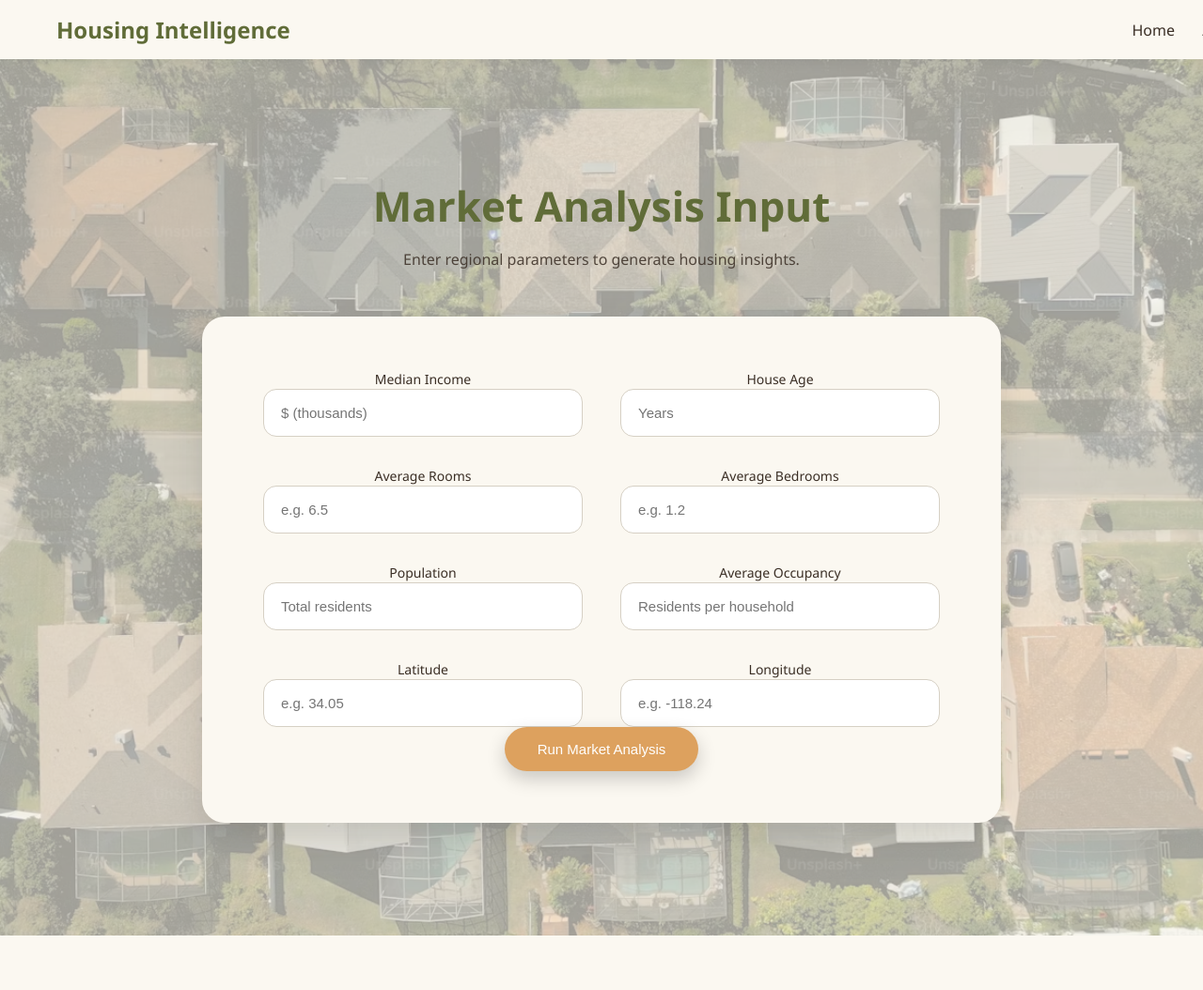
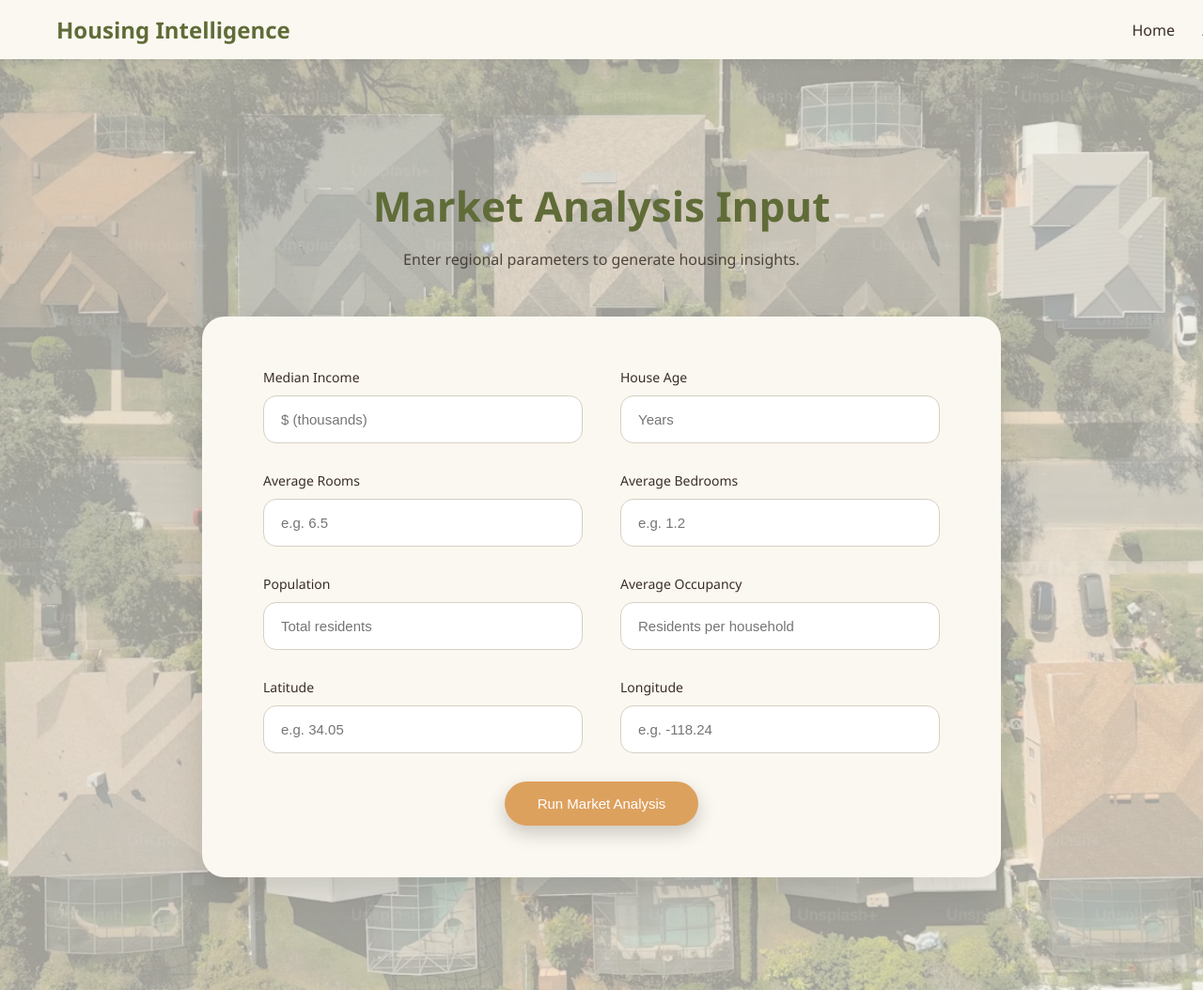
Before and after one commit to mrs3nsation/housing-intelligence-ML, a Flask app: page /analysis in a window 1280 px wide. Shown: the whole page at 94% size. Before the commit the page ends 996 px from the top, so only its background shows below. Run offline with Flask 3, Linux system fonts and the light colour scheme; parts of the project's set-up code (start-up, migrations or seed data) failed here and were passed over.

Commit message:
changes to style.css

```diff
--- a/app/static/style.css
+++ b/app/static/style.css
@@ -15,7 +15,7 @@ body {
     display: flex;
     justify-content: space-between;
     align-items: center;
-    box-shadow: 0 4px 12px rgba(0,0,0,0.05);
+    box-shadow: 0 4px 12px rgba(0, 0, 0, 0.05);
     z-index: 1000;
 }
 
@@ -82,7 +82,7 @@ body {
     color: white;
     cursor: pointer;
     transition: all 0.3s ease;
-    box-shadow: 0 8px 20px rgba(0,0,0,0.2);
+    box-shadow: 0 8px 20px rgba(0, 0, 0, 0.2);
 }
 
 .cta-button:hover {
@@ -96,6 +96,7 @@ body {
     padding: 100px 100px;
     background: linear-gradient(to bottom, #F4F1E8, #EFE9DC);
 }
+
 .section h2 {
     text-align: center;
     margin-bottom: 50px;
@@ -120,7 +121,7 @@ body {
     text-align: center;
     transition: all 0.35s ease;
     transform: translateY(0);
-    border: 1px solid rgba(96,108,56,0.08);
+    border: 1px solid rgba(96, 108, 56, 0.08);
 }
 
 .info-card:hover {
@@ -163,6 +164,7 @@ body {
     background: rgba(244, 241, 232, 0.65);
     z-index: 0;
 }
+
 .analysis-container {
     width: 850px;
     max-width: 92%;
@@ -233,6 +235,8 @@ body {
 
 /* LABEL */
 .input-group label {
+    display: block;
+    text-align: left;
     margin-bottom: 10px;
     font-weight: 500;
     font-size: 14px;
@@ -243,12 +247,14 @@ body {
     outline: none;
     border: 2px solid #283618;
     box-shadow:
-        0 0 0 4px rgba(40,54,24,0.10);
-    transform: translateY(-2px); /* subtle lift */
+        0 0 0 4px rgba(40, 54, 24, 0.10);
+    transform: translateY(-2px);
+    /* subtle lift */
 }
 
 /* BUTTON */
 .analysis-button {
+    margin-top: 30px;
     padding: 15px 35px;
     border-radius: 30px;
     border: none;
@@ -257,7 +263,7 @@ body {
     color: white;
     cursor: pointer;
     transition: all 0.3s ease;
-    box-shadow: 0 8px 20px rgba(0,0,0,0.2);
+    box-shadow: 0 8px 20px rgba(0, 0, 0, 0.2);
 }
 
 .analysis-button:hover {
@@ -298,7 +304,7 @@ body {
     color: white;
     cursor: pointer;
     transition: all 0.3s ease;
-    box-shadow: 0 8px 20px rgba(0,0,0,0.2);
+    box-shadow: 0 8px 20px rgba(0, 0, 0, 0.2);
 }
 
 .cta-secondary:hover {
```
